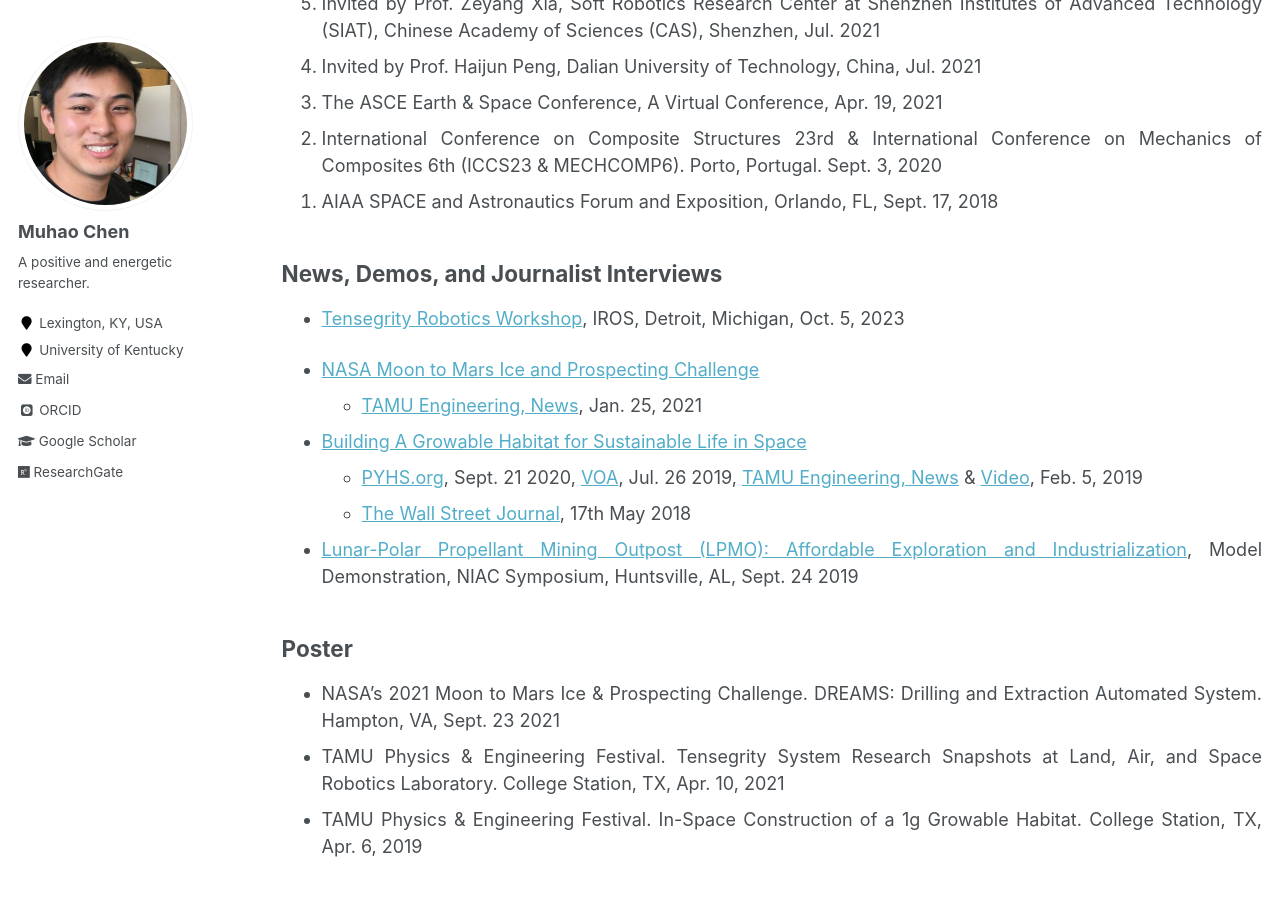
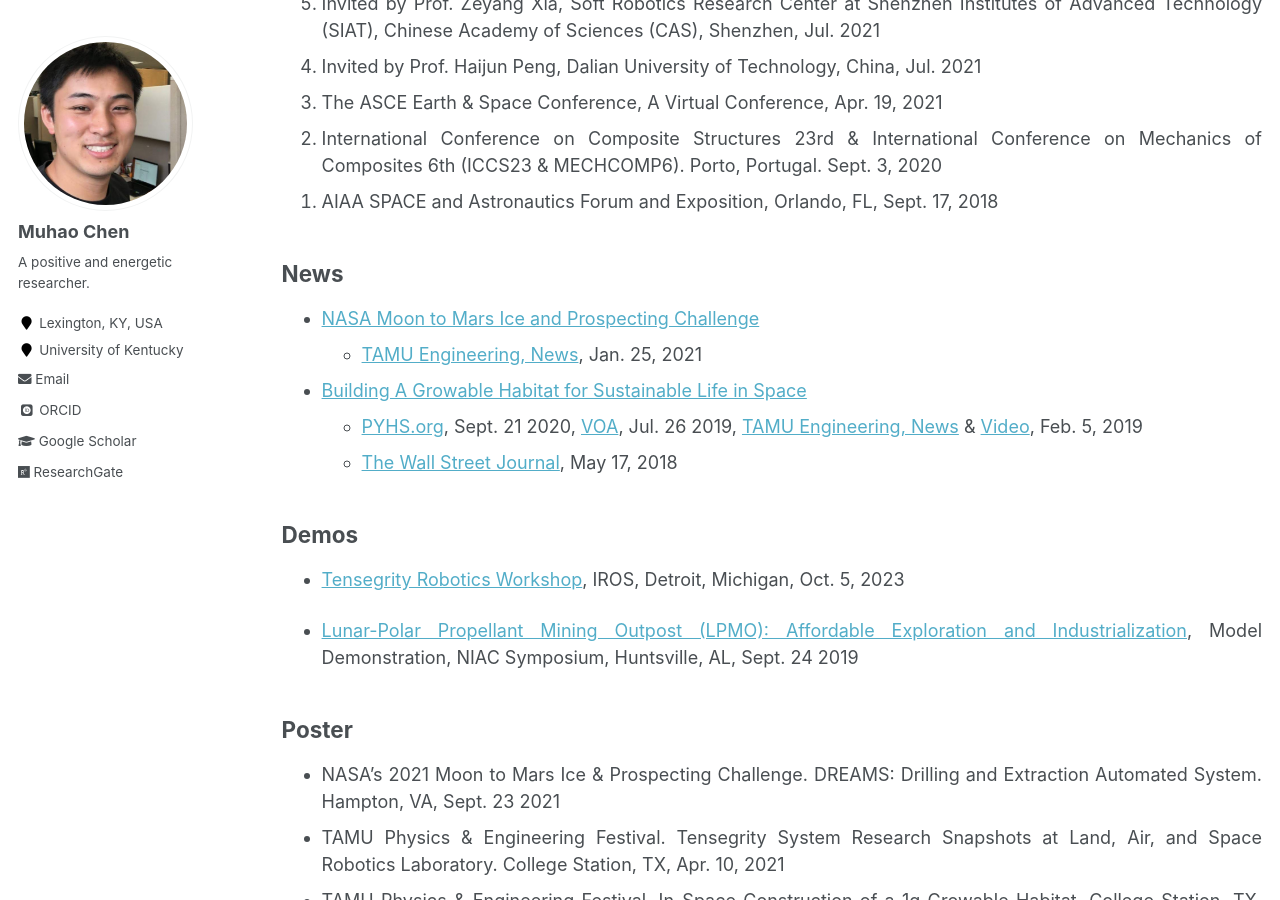
Before and after one commit to Muhao-Chen/muhao-chen.github.io, a Jekyll site: the page built from _pages/professional-activities.md, in a window 1280 px wide and 900 px high, scrolled down 1128 px. Built offline with Jekyll 4.4.1, drawn with Linux system fonts in a browser that asks for light colours; some web fonts are replaced; part of the change alters nothing that is shown.

Commit message:
Update professional-activities.md

```diff
--- a/_pages/professional-activities.md
+++ b/_pages/professional-activities.md
@@ -38,11 +38,7 @@ toc_max_header: 1
 <li> AIAA SPACE and Astronautics Forum and Exposition, Orlando, FL, Sept. 17, 2018 </li>
 </ol>
 
-## News, Demos, and Journalist Interviews
-
-- [Tensegrity Robotics Workshop](https://www.eng.yale.edu/faboratory/tensegrityworkshop/), IROS, Detroit, Michigan, Oct. 5, 2023
-    <!-- - Tensegrity Actuated Origami Systems for Deployable Aerospace Structures
-        * Event Participants: Idris Hussain, Muhao Chen, David Capps, Manoranjan Majji -->
+## News
 
 - [NASA Moon to Mars Ice and Prospecting Challenge](https://www.nasa.gov/solve/nasas-lunar-loo-challenge/Moon_to_Mars_Ice_Prospecting_Challenge/)
     - [TAMU Engineering, News](https://engineering.tamu.edu/news/2021/01/aggie-engineering-students-produce-advanced-prototype-for-NASA-challenge.html), Jan. 25, 2021
@@ -50,14 +46,25 @@ toc_max_header: 1
 
 - [Building A Growable Habitat for Sustainable Life in Space](https://catalog.data.gov/dataset/tensegrity-approaches-to-in-space-construction-of-a-1g-growable-habitat)
     - [PYHS.org](https://phys.org/news/2020-09-space-habitat-artificial-gravity-enlarged.html), Sept. 21 2020, [VOA](https://www.voanews.com/a/science-health_futuristic-space-habitat-solves-problems-human-space-travel/6172519.html), Jul. 26 2019, [TAMU Engineering, News](https://engineering.tamu.edu/news/2019/02/building-a-growable-habitat-for-sustainable-life-in-space.html) & [Video](https://youtu.be/3573t1r9XRA), Feb. 5, 2019
-    - [The Wall Street Journal](https://www.wsj.com/articles/space-village-one-a-vision-for-life-beyond-earth-1526567016), 17th May 2018
+    - [The Wall Street Journal](https://www.wsj.com/articles/space-village-one-a-vision-for-life-beyond-earth-1526567016), May 17, 2018
       <!-- * Event participants: Robert E. Skelton, Manoranjan Majji. Muhao Chen, Raman Goyal, Joel Sercel, Jane Shevtsov, and Anthony Longman -->
+
+
+
+## Demos
+- [Tensegrity Robotics Workshop](https://www.eng.yale.edu/faboratory/tensegrityworkshop/), IROS, Detroit, Michigan, Oct. 5, 2023
+    <!-- - Tensegrity Actuated Origami Systems for Deployable Aerospace Structures
+        * Event Participants: Idris Hussain, Muhao Chen, David Capps, Manoranjan Majji -->
 
 - [Lunar-Polar Propellant Mining Outpost (LPMO): Affordable Exploration and Industrialization](https://www.nasa.gov/directorates/spacetech/niac/2019_Phase_I_Phase_II/Lunar_Polar_Propellant_Mining_Outpost/), Model Demonstration, NIAC Symposium, Huntsville, AL, Sept. 24 2019
       <!-- * Event participants: Joel Sercel, Manoranjan Majji, Muhao Chen, Ali H. Khowaja -->
 
  <!-- and [Video](https://www.youtube.com/watch?v=Pu_aOUtN2wY&ab_channel=LuisRodriguez),-->
  <!--(https://livestream.com/viewnow/niac2019/videos/196913328)-->
+
+
+
+
 
 
 ## Poster
```
